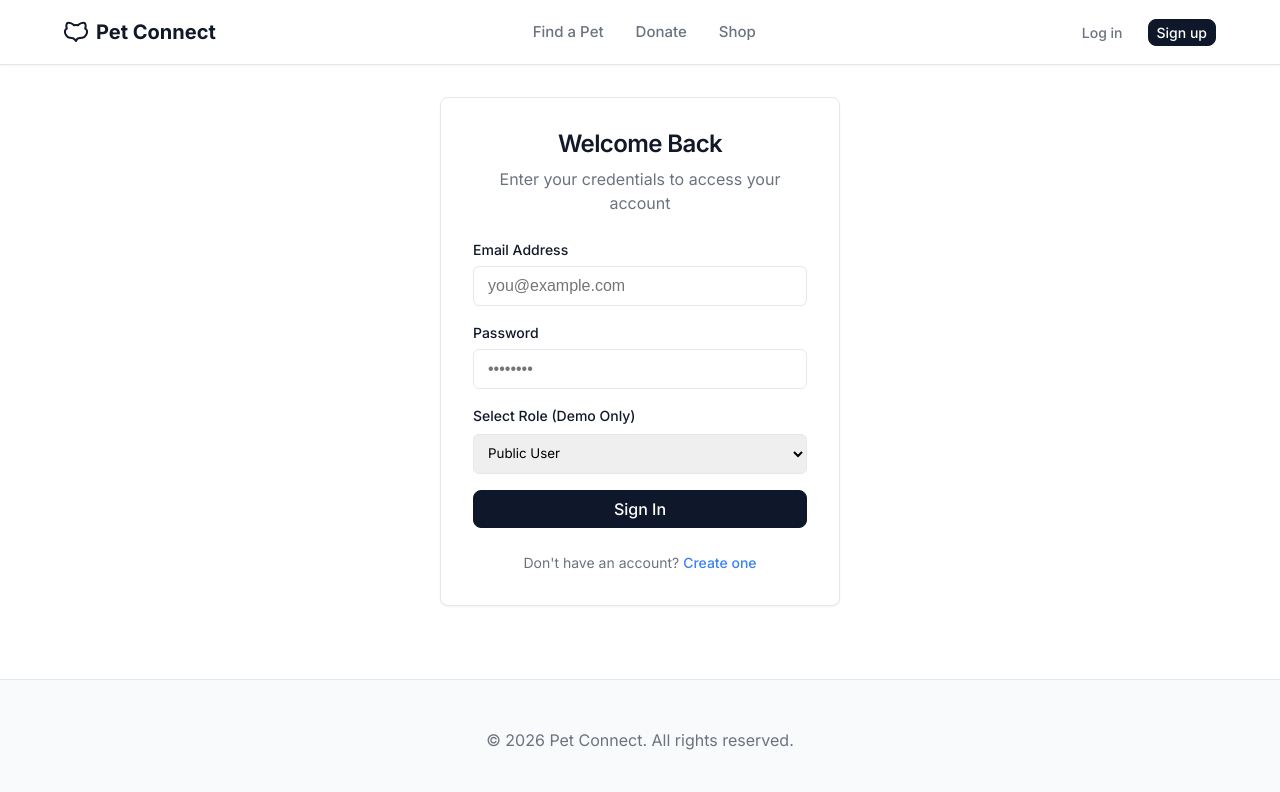
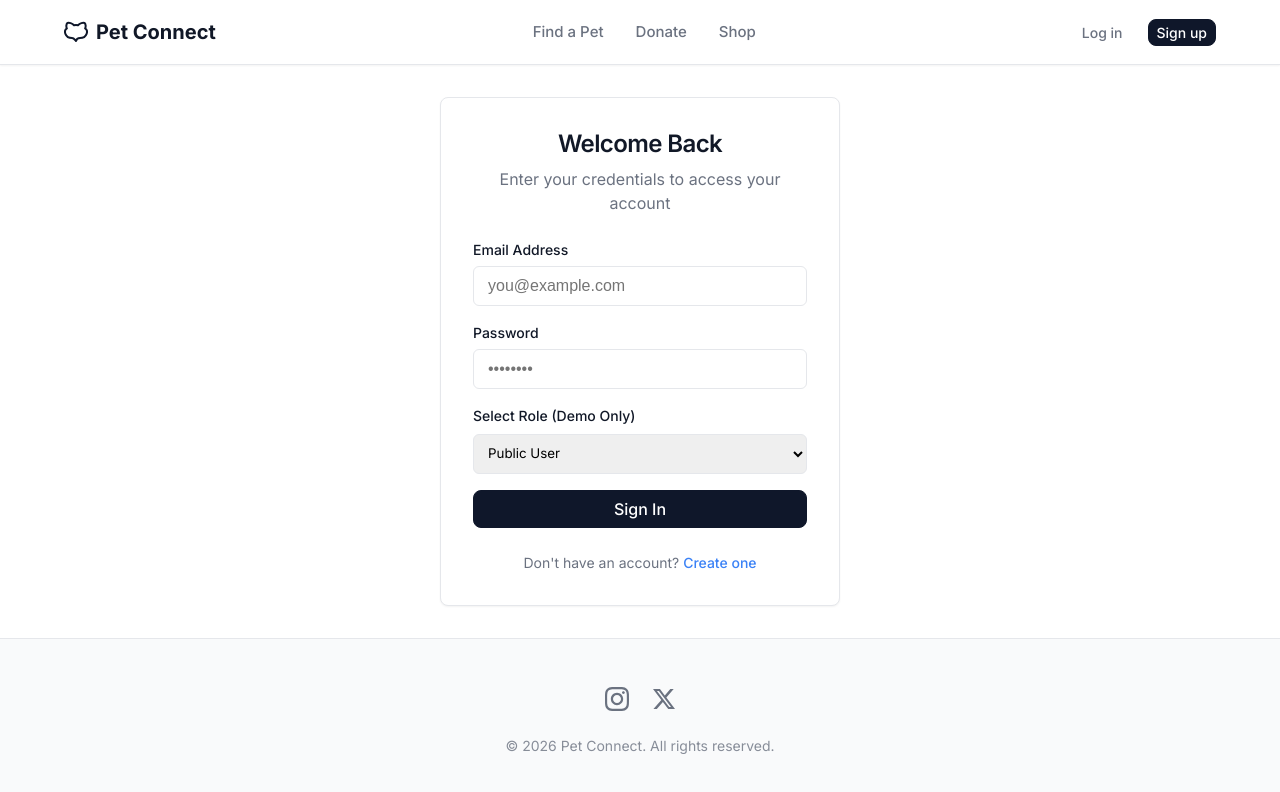
Before and after one commit to ly-sid/pet-connect, a Next.js app: page /login in a window 1280 px wide. Shown: the top 792 px of the page. Built offline with nearby package versions, Linux system fonts and the light colour scheme.

Commit message:
UI: Added social media links to Footer

```diff
--- /dev/null
+++ b/src/components/layout/Footer.module.css
@@ -0,0 +1,38 @@
+.footer {
+    background-color: var(--bg-secondary);
+    border-top: 1px solid var(--border-subtle);
+    padding: 3rem 0;
+    margin-top: auto;
+}
+
+.content {
+    display: flex;
+    flex-direction: column;
+    align-items: center;
+    gap: 1.5rem;
+    color: var(--text-secondary);
+}
+
+.socialLinks {
+    display: flex;
+    gap: 1.5rem;
+    align-items: center;
+}
+
+.socialIcon {
+    color: var(--text-secondary);
+    transition: all 0.2s ease;
+    display: flex;
+    align-items: center;
+    justify-content: center;
+}
+
+.socialIcon:hover {
+    color: var(--accent-color);
+    transform: translateY(-2px);
+}
+
+.copyright {
+    font-size: 0.875rem;
+    opacity: 0.8;
+}
--- a/src/components/layout/Footer.tsx
+++ b/src/components/layout/Footer.tsx
@@ -1,15 +1,35 @@
 import React from 'react';
+import styles from './Footer.module.css';
 
 export function Footer() {
     return (
-        <footer style={{
-            backgroundColor: 'var(--bg-secondary)',
-            borderTop: '1px solid var(--border-subtle)',
-            padding: '3rem 0',
-            marginTop: 'auto'
-        }}>
-            <div className="container" style={{ textAlign: 'center', color: 'var(--text-secondary)' }}>
-                <p>© 2026 Pet Connect. All rights reserved.</p>
+        <footer className={styles.footer}>
+            <div className={`container ${styles.content}`}>
+                <div className={styles.socialLinks}>
+                    <a
+                        href="https://www.instagram.com/love.petconnect?igsh=czJiMHpweHZudWo0"
+                        target="_blank"
+                        rel="noopener noreferrer"
+                        className={styles.socialIcon}
+                        aria-label="Instagram"
+                    >
+                        <svg width="24" height="24" viewBox="0 0 24 24" fill="currentColor">
+                            <path d="M12 2.163c3.204 0 3.584.012 4.85.07 3.252.148 4.771 1.691 4.919 4.919.058 1.265.069 1.645.069 4.849 0 3.205-.012 3.584-.069 4.849-.149 3.225-1.664 4.771-4.919 4.919-1.266.058-1.644.07-4.85.07-3.204 0-3.584-.012-4.849-.07-3.26-.149-4.771-1.699-4.919-4.92-.058-1.265-.07-1.644-.07-4.849 0-3.204.013-3.583.07-4.849.149-3.227 1.664-4.771 4.919-4.919 1.266-.057 1.645-.069 4.849-.069zm0-2.163c-3.259 0-3.667.014-4.947.072-4.358.2-6.78 2.618-6.98 6.98-.059 1.281-.073 1.689-.073 4.948 0 3.259.014 3.668.072 4.948.2 4.358 2.618 6.78 6.98 6.98 1.281.058 1.689.072 4.948.072 3.259 0 3.668-.014 4.948-.072 4.354-.2 6.782-2.618 6.979-6.98.059-1.28.073-1.689.073-4.948 0-3.259-.014-3.667-.072-4.947-.196-4.354-2.617-6.78-6.979-6.98-1.281-.059-1.69-.073-4.949-.073zm0 5.838c-3.403 0-6.162 2.759-6.162 6.162s2.759 6.162 6.162 6.162 6.162-2.759 6.162-6.162-2.759-6.162-6.162-6.162zm0 10.162c-2.209 0-4-1.79-4-4 0-2.209 1.791-4 4-4s4 1.791 4 4c0 2.21-1.791 4-4 4zm6.406-11.845c-.796 0-1.441.645-1.441 1.44s.645 1.44 1.441 1.44c.795 0 1.439-.645 1.439-1.44s-.644-1.44-1.439-1.44z" />
+                        </svg>
+                    </a>
+                    <a
+                        href="https://x.com/LovePetConnect"
+                        target="_blank"
+                        rel="noopener noreferrer"
+                        className={styles.socialIcon}
+                        aria-label="Twitter (X)"
+                    >
+                        <svg width="22" height="22" viewBox="0 0 16 16" fill="currentColor">
+                            <path d="M12.6.75h2.454l-5.36 6.142L16 15.25h-4.937l-3.867-5.055-4.425 5.055H.316l5.733-6.57L0 .75h5.063l3.498 4.625L12.6.75zm-.86 13.028h1.36L4.323 2.145H2.865l8.875 11.633z" />
+                        </svg>
+                    </a>
+                </div>
+                <p className={styles.copyright}>© 2026 Pet Connect. All rights reserved.</p>
             </div>
         </footer>
     );
```
